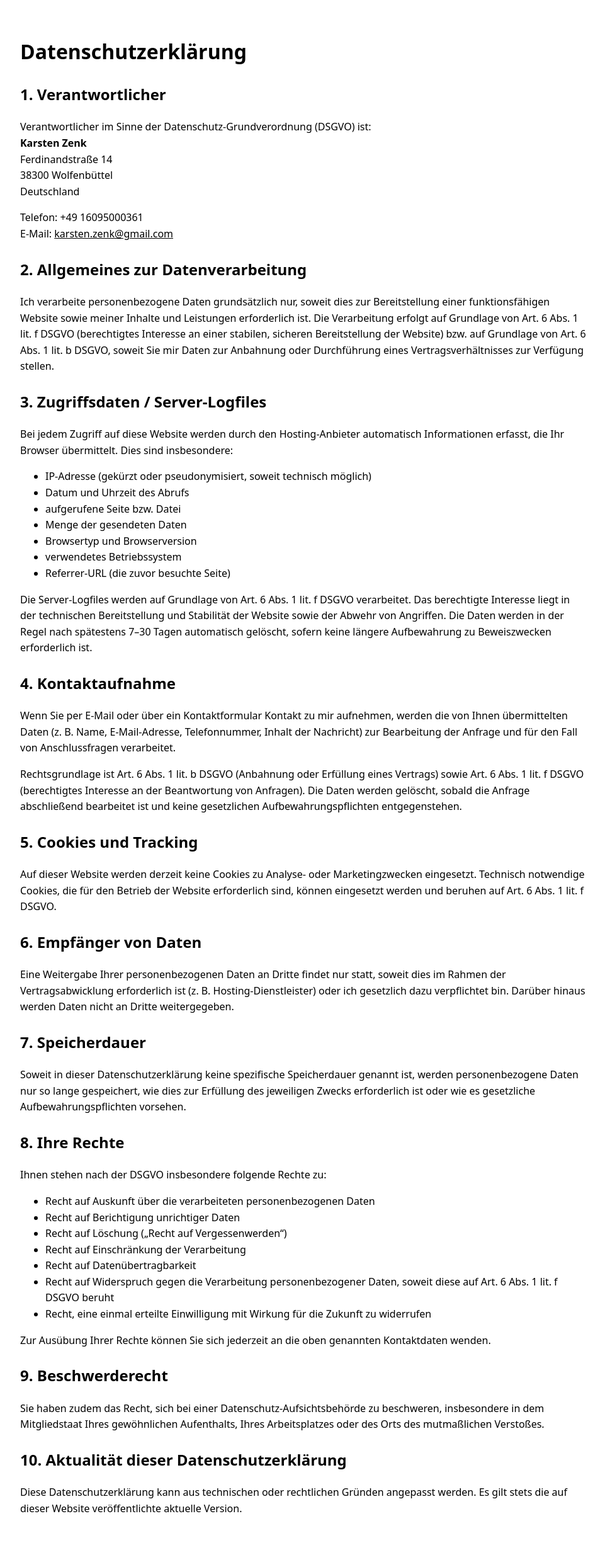
After one commit to karsten2025/Karport2025, a Flask app: page /datenschutz in a window 1280 px wide. The commit adds this page. Shown: the whole page at 63% size, without its empty margins (158-1119 px from the left). Run offline with Flask 3, Linux system fonts and the light colour scheme.

Commit message:
Add legal pages (Impressum/Datenschutz) and footer styling

```diff
--- a/app.py
+++ b/app.py
@@ -5,7 +5,6 @@ from flask import (
     request,
     g,
     jsonify,
-    request,
     redirect,
     make_response,
 )
@@ -33,7 +32,6 @@ def index():
     return render_template("index.html")
 
 
-# --- Dieser Block bleibt unverändert ---
 @app.route("/load/<section>")
 def load_section(section):
     try:
@@ -44,15 +42,12 @@ def load_section(section):
         return "Inhalt nicht gefunden.", 404
 
 
-# --- ÜBERARBEITETE FUNKTION: Liste der statischen Dateien holen ---
-# HINWEIS: Diese Funktion holt jetzt wieder ALLE Dateien.
 @app.route("/certificates/<category>")
 def list_certificates(category):
     try:
         dir_path = os.path.join(app.static_folder, "certificates", category)
         if os.path.isdir(dir_path):
             all_files = sorted(os.listdir(dir_path), reverse=True)
-            # KORREKTUR: Das Limit wurde entfernt.
             return jsonify(all_files)
     except Exception as e:
         print(f"Error listing certificates: {e}")
@@ -79,16 +74,23 @@ def go_offer():
 
 @app.route("/portal")
 def go_portal():
-    # Portal-Seite (nach Magic-Link-Login)
     return redirect(f"{CLIENT_PORTAL}/portal", code=302)
+
+
+# 👉 NEU: Impressum & Datenschutz
+@app.route("/impressum")
+def impressum():
+    return render_template("partials/impressum.de.html")
+
+
+@app.route("/datenschutz")
+def datenschutz():
+    return render_template("partials/datenschutz.de.html")
 
 
 @app.route("/sitemap.xml")
 def sitemap():
     """Erzeugt die sitemap.xml."""
-
-    # Der Inhalt Ihrer sitemap.xml als Text
-    # WICHTIG: Ändern Sie das <lastmod>-Datum und fügen Sie Ihre Unterseiten hinzu
     sitemap_xml_content = """<?xml version="1.0" encoding="UTF-8"?>
 <urlset xmlns="https://www.sitemaps.org/schemas/sitemap/0.9">
   <url>
@@ -97,16 +99,12 @@ def sitemap():
     <changefreq>monthly</changefreq>
     <priority>1.0</priority>
   </url>
+</urlset>"""
 
-  </urlset>"""
-
-    # Erstellt eine Antwort (Response) und setzt den "Content-Type" auf XML
     response = make_response(sitemap_xml_content)
     response.headers["Content-Type"] = "application/xml"
-
     return response
 
 
-# --- Dieser Block bleibt unverändert ---
 if __name__ == "__main__":
     app.run(debug=True)
--- a/templates/index.html
+++ b/templates/index.html
@@ -149,8 +149,12 @@
     </div>
 
     <!-- 3. FOOTER (unverändert) -->
-    <footer aria-label="Fußbereich">
+    <footer>
       <p>© 2025 Karsten Zenk – All rights reserved.</p>
+      <p>
+        <a href="/impressum">Impressum</a> ·
+        <a href="/datenschutz">Datenschutz</a>
+      </p>
     </footer>
 
     <!-- 4. JAVASCRIPT -->
--- /dev/null
+++ b/templates/partials/datenschutz.de.html
@@ -0,0 +1,161 @@
+<!DOCTYPE html>
+<html lang="de">
+  <head>
+    <meta charset="utf-8" />
+    <title>Datenschutzerklärung – Karsten Zenk</title>
+    <meta name="viewport" content="width=device-width, initial-scale=1" />
+    <!-- Optional: deine zentrale CSS-Datei einbinden -->
+    <!-- <link rel="stylesheet" href="styles.css" /> -->
+    <style>
+      body {
+        font-family: system-ui, -apple-system, BlinkMacSystemFont, "Segoe UI",
+          sans-serif;
+        margin: 0;
+        padding: 2rem 1.5rem 4rem;
+        max-width: 900px;
+        margin-inline: auto;
+        line-height: 1.6;
+      }
+      h1,
+      h2,
+      h3 {
+        margin-top: 1.5rem;
+      }
+      a {
+        color: inherit;
+        text-decoration: underline;
+      }
+    </style>
+  </head>
+  <body>
+    <h1>Datenschutzerklärung</h1>
+
+    <h2>1. Verantwortlicher</h2>
+    <p>
+      Verantwortlicher im Sinne der Datenschutz-Grundverordnung (DSGVO) ist:
+      <br />
+      <strong>Karsten Zenk</strong><br />
+      Ferdinandstraße 14<br />
+      38300 Wolfenbüttel<br />
+      Deutschland
+    </p>
+    <p>
+      Telefon: +49 16095000361<br />
+      E-Mail:
+      <a href="mailto:karsten.zenk@gmail.com">karsten.zenk@gmail.com</a>
+    </p>
+
+    <h2>2. Allgemeines zur Datenverarbeitung</h2>
+    <p>
+      Ich verarbeite personenbezogene Daten grundsätzlich nur, soweit dies zur
+      Bereitstellung einer funktionsfähigen Website sowie meiner Inhalte und
+      Leistungen erforderlich ist. Die Verarbeitung erfolgt auf Grundlage von
+      Art. 6 Abs. 1 lit. f DSGVO (berechtigtes Interesse an einer stabilen,
+      sicheren Bereitstellung der Website) bzw. auf Grundlage von Art. 6 Abs. 1
+      lit. b DSGVO, soweit Sie mir Daten zur Anbahnung oder Durchführung eines
+      Vertragsverhältnisses zur Verfügung stellen.
+    </p>
+
+    <h2>3. Zugriffsdaten / Server-Logfiles</h2>
+    <p>
+      Bei jedem Zugriff auf diese Website werden durch den Hosting-Anbieter
+      automatisch Informationen erfasst, die Ihr Browser übermittelt. Dies sind
+      insbesondere:
+    </p>
+    <ul>
+      <li>
+        IP-Adresse (gekürzt oder pseudonymisiert, soweit technisch möglich)
+      </li>
+      <li>Datum und Uhrzeit des Abrufs</li>
+      <li>aufgerufene Seite bzw. Datei</li>
+      <li>Menge der gesendeten Daten</li>
+      <li>Browsertyp und Browserversion</li>
+      <li>verwendetes Betriebssystem</li>
+      <li>Referrer-URL (die zuvor besuchte Seite)</li>
+    </ul>
+    <p>
+      Die Server-Logfiles werden auf Grundlage von Art. 6 Abs. 1 lit. f DSGVO
+      verarbeitet. Das berechtigte Interesse liegt in der technischen
+      Bereitstellung und Stabilität der Website sowie der Abwehr von Angriffen.
+      Die Daten werden in der Regel nach spätestens 7–30 Tagen automatisch
+      gelöscht, sofern keine längere Aufbewahrung zu Beweiszwecken erforderlich
+      ist.
+    </p>
+
+    <h2>4. Kontaktaufnahme</h2>
+    <p>
+      Wenn Sie per E-Mail oder über ein Kontaktformular Kontakt zu mir
+      aufnehmen, werden die von Ihnen übermittelten Daten (z.&nbsp;B. Name,
+      E-Mail-Adresse, Telefonnummer, Inhalt der Nachricht) zur Bearbeitung der
+      Anfrage und für den Fall von Anschlussfragen verarbeitet.
+    </p>
+    <p>
+      Rechtsgrundlage ist Art. 6 Abs. 1 lit. b DSGVO (Anbahnung oder Erfüllung
+      eines Vertrags) sowie Art. 6 Abs. 1 lit. f DSGVO (berechtigtes Interesse
+      an der Beantwortung von Anfragen). Die Daten werden gelöscht, sobald die
+      Anfrage abschließend bearbeitet ist und keine gesetzlichen
+      Aufbewahrungspflichten entgegenstehen.
+    </p>
+
+    <h2>5. Cookies und Tracking</h2>
+    <p>
+      Auf dieser Website werden derzeit keine Cookies zu Analyse- oder
+      Marketingzwecken eingesetzt. Technisch notwendige Cookies, die für den
+      Betrieb der Website erforderlich sind, können eingesetzt werden und
+      beruhen auf Art. 6 Abs. 1 lit. f DSGVO.
+    </p>
+
+    <h2>6. Empfänger von Daten</h2>
+    <p>
+      Eine Weitergabe Ihrer personenbezogenen Daten an Dritte findet nur statt,
+      soweit dies im Rahmen der Vertragsabwicklung erforderlich ist (z.&nbsp;B.
+      Hosting-Dienstleister) oder ich gesetzlich dazu verpflichtet bin. Darüber
+      hinaus werden Daten nicht an Dritte weitergegeben.
+    </p>
+
+    <h2>7. Speicherdauer</h2>
+    <p>
+      Soweit in dieser Datenschutzerklärung keine spezifische Speicherdauer
+      genannt ist, werden personenbezogene Daten nur so lange gespeichert, wie
+      dies zur Erfüllung des jeweiligen Zwecks erforderlich ist oder wie es
+      gesetzliche Aufbewahrungspflichten vorsehen.
+    </p>
+
+    <h2>8. Ihre Rechte</h2>
+    <p>Ihnen stehen nach der DSGVO insbesondere folgende Rechte zu:</p>
+    <ul>
+      <li>Recht auf Auskunft über die verarbeiteten personenbezogenen Daten</li>
+      <li>Recht auf Berichtigung unrichtiger Daten</li>
+      <li>Recht auf Löschung („Recht auf Vergessenwerden“)</li>
+      <li>Recht auf Einschränkung der Verarbeitung</li>
+      <li>Recht auf Datenübertragbarkeit</li>
+      <li>
+        Recht auf Widerspruch gegen die Verarbeitung personenbezogener Daten,
+        soweit diese auf Art. 6 Abs. 1 lit. f DSGVO beruht
+      </li>
+      <li>
+        Recht, eine einmal erteilte Einwilligung mit Wirkung für die Zukunft zu
+        widerrufen
+      </li>
+    </ul>
+    <p>
+      Zur Ausübung Ihrer Rechte können Sie sich jederzeit an die oben genannten
+      Kontaktdaten wenden.
+    </p>
+
+    <h2>9. Beschwerderecht</h2>
+    <p>
+      Sie haben zudem das Recht, sich bei einer Datenschutz-Aufsichtsbehörde zu
+      beschweren, insbesondere in dem Mitgliedstaat Ihres gewöhnlichen
+      Aufenthalts, Ihres Arbeitsplatzes oder des Orts des mutmaßlichen
+      Verstoßes.
+    </p>
+
+    <h2>10. Aktualität dieser Datenschutzerklärung</h2>
+    <p>
+      Diese Datenschutzerklärung kann aus technischen oder rechtlichen Gründen
+      angepasst werden. Es gilt stets die auf dieser Website veröffentlichte
+      aktuelle Version.
+    </p>
+  </body>
+</html>
```
Also changed, not shown: static/css/style.css (+14 -0 lines), templates/partials/impressum.de.html (added, +88 -0 lines).
